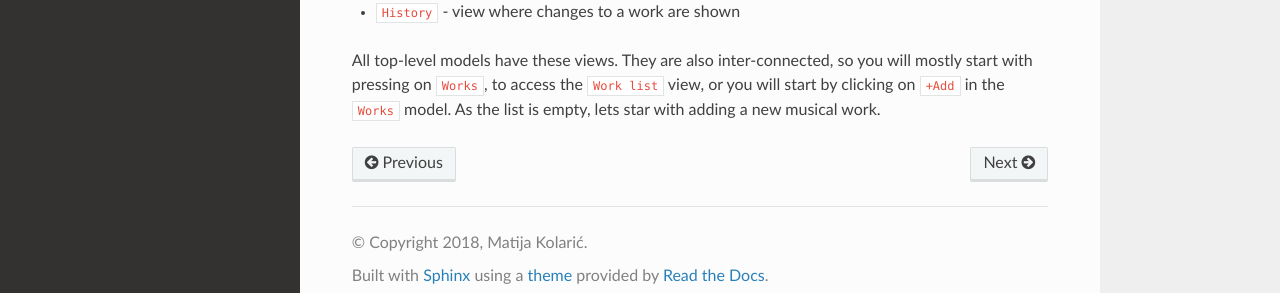
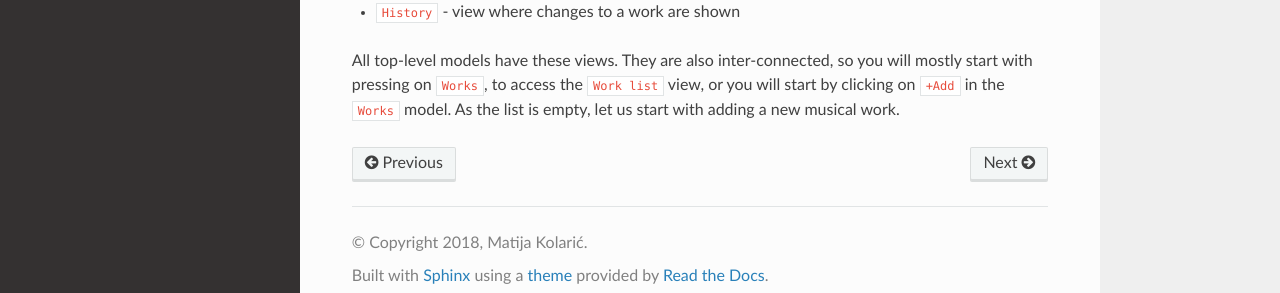
Before and after one commit to matijakolaric-com/django-music-publisher, a Sphinx documentation site: the page built from docs/manual_app.rst, in a window 1280 px wide and 1077 px high. Shown: the part 765-1058 px from the top of the window. Built offline with Sphinx 7.4.7 and the Read the Docs theme 2.0.0, drawn with Linux system fonts in a browser that asks for light colours.

Commit message:
Update manual_app.rst

```diff
--- a/docs/manual_app.rst
+++ b/docs/manual_app.rst
@@ -13,4 +13,4 @@ Music Publishing App
 * ``Change`` - view for changing the work, includes delete button
 * ``History`` - view where changes to a work are shown
 
-All top-level models have these views. They are also inter-connected, so you will mostly start with pressing on ``Works``, to access the ``Work list`` view, or you will start by clicking on ``+Add`` in the ``Works`` model. As the list is empty, lets star with adding a new musical work.
+All top-level models have these views. They are also inter-connected, so you will mostly start with pressing on ``Works``, to access the ``Work list`` view, or you will start by clicking on ``+Add`` in the ``Works`` model. As the list is empty, let us start with adding a new musical work.
```
